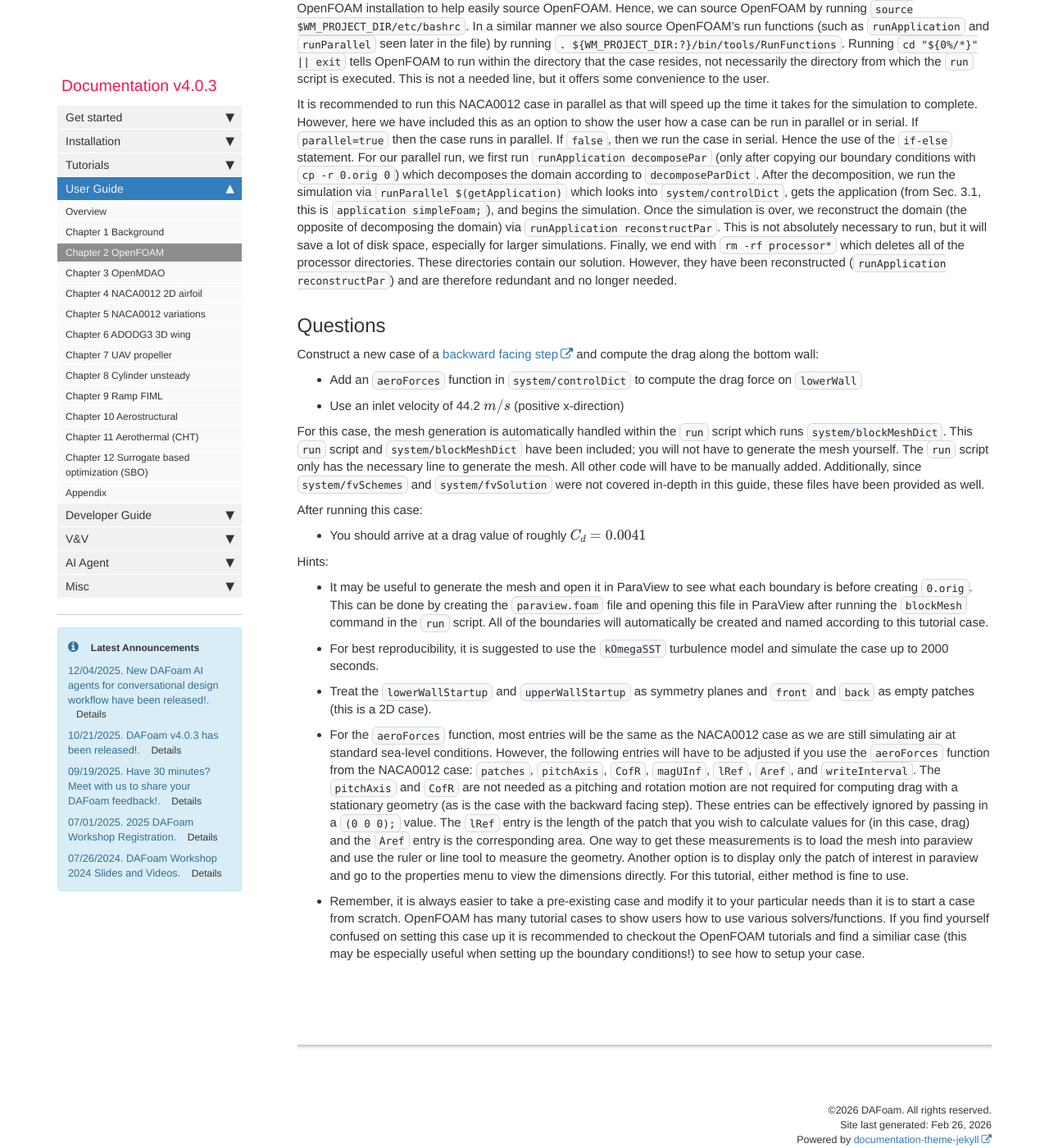
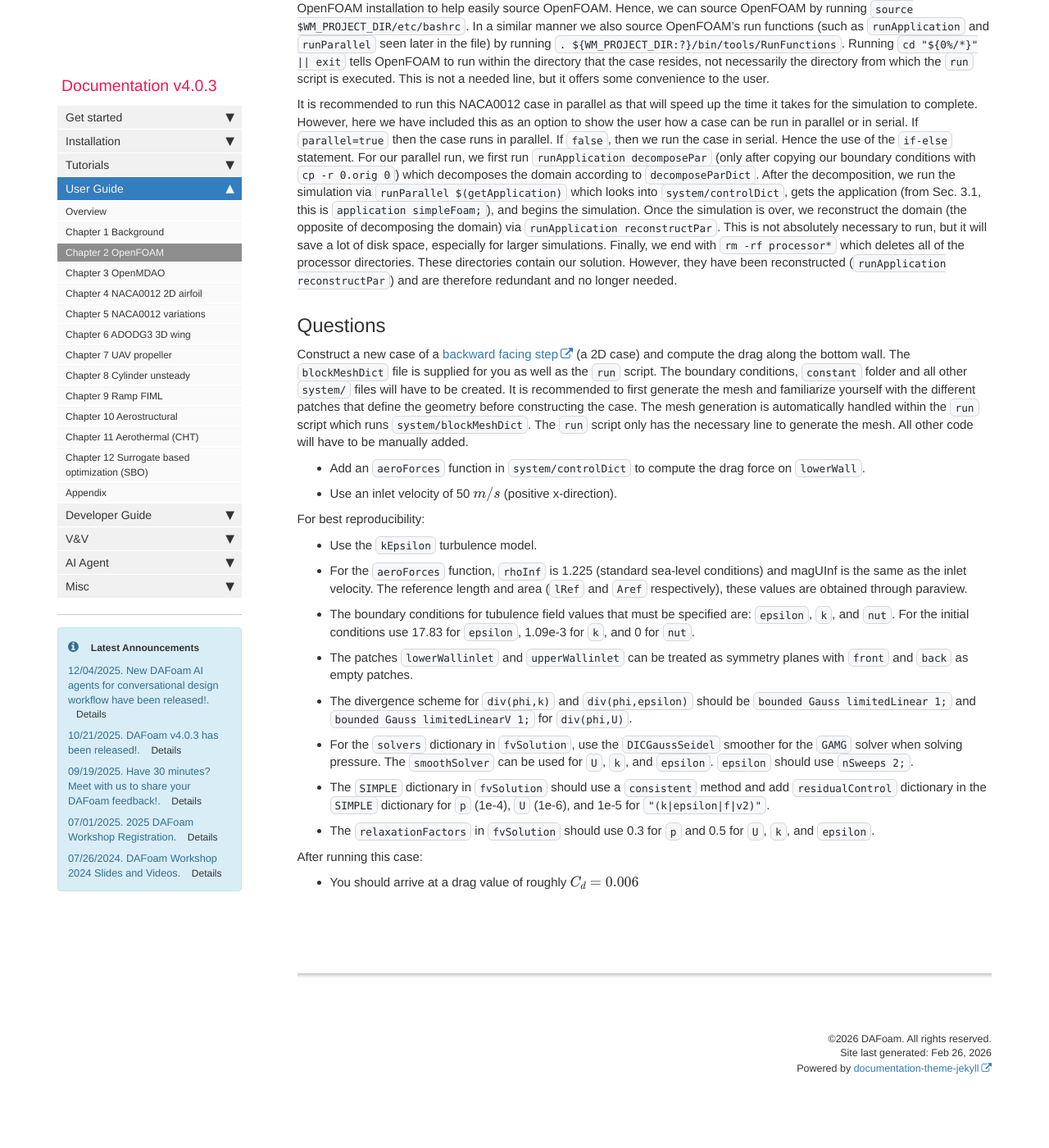
Before and after one commit to DAFoam/DAFoam.github.io, a Jekyll site: the page built from pages/mydoc/mydoc_user_guide_openfoam.md, in a window 1280 px wide and 1400 px high, scrolled down 15945 px. Shown: the whole window at 82% size. Built offline with Jekyll 4.4.1, drawn with Linux system fonts in a browser that asks for light colours; comment, search, counter and statistics services are not loaded; after the commit the page ends 17258 px from its top, so only the background shows below that.

Commit message:
updating OpenFOAM beginner user guide to add new BFstep case

```diff
--- a/pages/mydoc/mydoc_user_guide_openfoam.md
+++ b/pages/mydoc/mydoc_user_guide_openfoam.md
@@ -545,29 +545,33 @@ It is recommended to run this NACA0012 case in parallel as that will speed up th
 
 ## Questions
 
-Construct a new case of a [backward facing step](https://github.com/DAFoam/user_guide_files/tree/main/Chapter2_OpenFOAM/backwardFacingStep) and compute the drag along the bottom wall:
+Construct a new case of a [backward facing step](https://github.com/DAFoam/user_guide_files/tree/main/Chapter2_OpenFOAM/backwardFacingStep) (a 2D case) and compute the drag along the bottom wall. The `blockMeshDict` file is supplied for you as well as the `run` script. The boundary conditions, `constant` folder and all other `system/` files will have to be created. It is recommended to first generate the mesh and familiarize yourself with the different patches that define the geometry before constructing the case. The mesh generation is automatically handled within the `run` script which runs `system/blockMeshDict`. The `run` script only has the necessary line to generate the mesh. All other code will have to be manually added.
 
-- Add an `aeroForces` function in `system/controlDict` to compute the drag force on `lowerWall`
+- Add an `aeroForces` function in `system/controlDict` to compute the drag force on `lowerWall`.
 
-- Use an inlet velocity of 44.2 $m/s$ (positive x-direction)
+- Use an inlet velocity of 50 $m/s$ (positive x-direction).
 
-For this case, the mesh generation is automatically handled within the `run` script which runs `system/blockMeshDict`. This `run` script and `system/blockMeshDict` have been included; you will not have to generate the mesh yourself. The `run` script only has the necessary line to generate the mesh. All other code will have to be manually added. Additionally, since `system/fvSchemes` and `system/fvSolution` were not covered in-depth in this guide, these files have been provided as well.
+For best reproducibility:
+
+- Use the `kEpsilon` turbulence model.
+
+- For the `aeroForces` function, `rhoInf` is 1.225 (standard sea-level conditions) and magUInf is the same as the inlet velocity. The reference length and area (`lRef` and `Aref` respectively), these values are obtained through paraview.
+
+- The boundary conditions for tubulence field values that must be specified are: `epsilon`, `k`, and `nut`. For the initial conditions use 17.83 for `epsilon`, 1.09e-3 for `k`, and 0 for `nut`.
+
+- The patches `lowerWallinlet` and `upperWallinlet` can be treated as symmetry planes with `front` and `back` as empty patches.
+
+- The divergence scheme for `div(phi,k)` and `div(phi,epsilon)` should be `bounded Gauss limitedLinear 1;` and `bounded Gauss limitedLinearV 1;` for `div(phi,U)`.
+
+- For the `solvers` dictionary in `fvSolution`, use the `DICGaussSeidel` smoother for the `GAMG` solver when solving pressure. The `smoothSolver` can be used for `U`, `k`, and `epsilon`. `epsilon` should use `nSweeps 2;`.
+
+- The `SIMPLE` dictionary in `fvSolution` should use a `consistent` method and add `residualControl` dictionary in the `SIMPLE` dictionary for  `p` (1e-4), `U` (1e-6), and 1e-5 for `"(k|epsilon|f|v2)"`.
+
+- The `relaxationFactors` in `fvSolution` should use 0.3 for `p` and 0.5 for `U`, `k`, and `epsilon`.
 
 After running this case:
 
-- You should arrive at a drag value of roughly $C_{d} = 0.0041$
+- You should arrive at a drag value of roughly $C_{d} = 0.006$
 
 
-Hints:
-
-- It may be useful to generate the mesh and open it in ParaView to see what each boundary is before creating `0.orig`. This can be done by creating the `paraview.foam` file and opening this file in ParaView after running the `blockMesh` command in the `run` script. All of the boundaries will automatically be created and named according to this tutorial case.
-
-- For best reproducibility, it is suggested to use the `kOmegaSST` turbulence model and simulate the case up to 2000 seconds.
-
-- Treat the `lowerWallStartup` and `upperWallStartup` as symmetry planes and `front` and `back` as empty patches (this is a 2D case).
-
-- For the `aeroForces` function, most entries will be the same as the NACA0012 case as we are still simulating air at standard sea-level conditions. However, the following entries will have to be adjusted if you use the `aeroForces` function from the NACA0012 case: `patches`, `pitchAxis`, `CofR`, `magUInf`, `lRef`, `Aref`, and `writeInterval`. The `pitchAxis` and `CofR` are not needed as a pitching and rotation motion are not required for computing drag with a stationary geometry (as is the case with the backward facing step). These entries can be effectively ignored by passing in a `(0 0 0);` value. The `lRef` entry is the length of the patch that you wish to calculate values for (in this case, drag) and the `Aref` entry is the corresponding area. One way to get these measurements is to load the mesh into paraview and use the ruler or line tool to measure the geometry. Another option is to display only the patch of interest in paraview and go to the properties menu to view the dimensions directly. For this tutorial, either method is fine to use.
-
-- Remember, it is always easier to take a pre-existing case and modify it to your particular needs than it is to start a case from scratch. OpenFOAM has many tutorial cases to show users how to use various solvers/functions. If you find yourself confused on setting this case up it is recommended to checkout the OpenFOAM tutorials and find a similiar case (this may be especially useful when setting up the boundary conditions!) to see how to setup your case.
-
 {% include links.html %}
```
